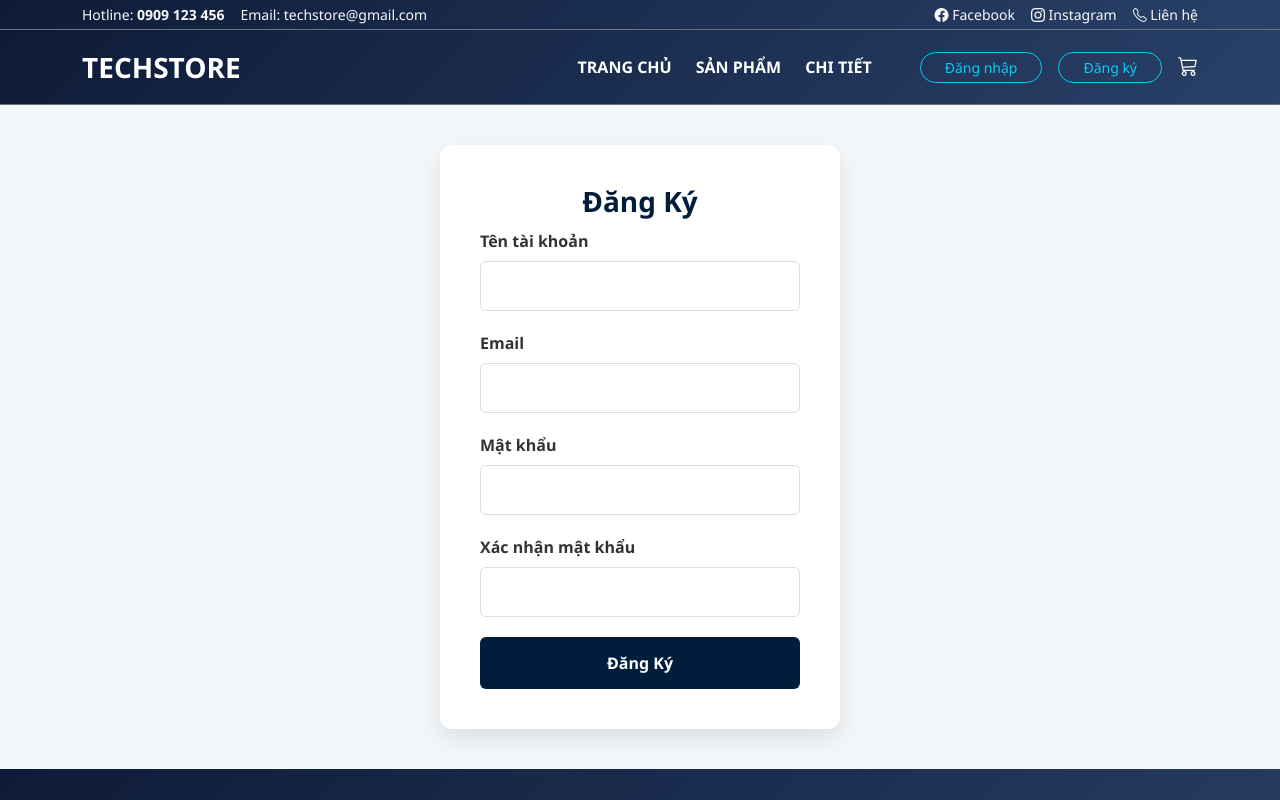
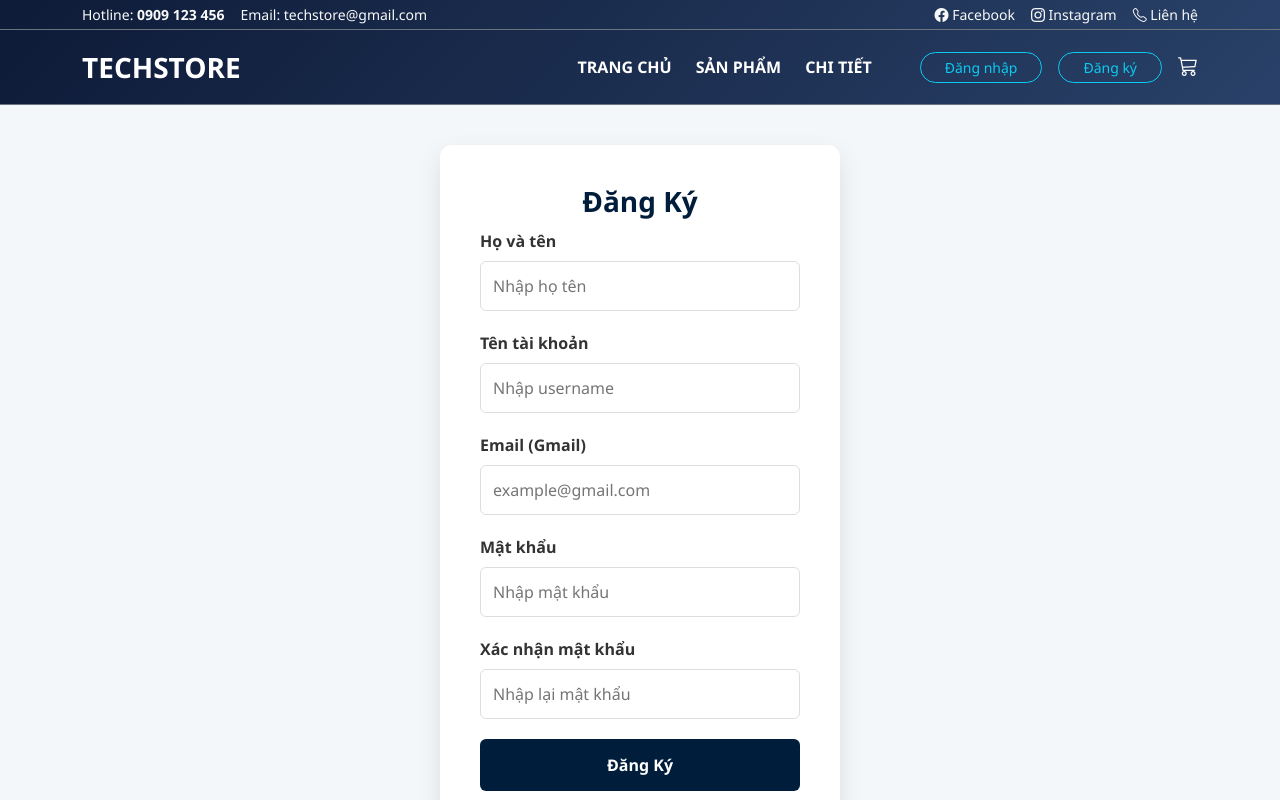
Before and after one commit to BaooDeppChaii/FW2_ASM, a React (Create React App) app: page /register in a window 1280 px wide. Shown: the top 800 px of the page. Built offline with nearby package versions, Linux system fonts and the light colour scheme.

Commit message:
[Admin] thêm placeholder cho admin

```diff
--- a/src/pages/Admin/Category/AdminCategoryForm.jsx
+++ b/src/pages/Admin/Category/AdminCategoryForm.jsx
@@ -141,6 +141,8 @@ const AdminCategoryForm = ({ onSubmit, dataEdit }) => {
 
           className={errors.name ? "input-error" : ""}
 
+          placeholder="VD: Áo, Quần, Phụ kiện..."
+
         />
 
 
@@ -157,45 +159,7 @@ const AdminCategoryForm = ({ onSubmit, dataEdit }) => {
       </div>
 
 
-      <div className="form-group">
 
-        <label>
-          Slug
-        </label>
-
-
-        <input
-
-          type="text"
-
-          value={formData.slug}
-
-          onChange={(e) =>
-
-            setFormData({
-
-              ...formData,
-
-              slug: e.target.value
-
-            })
-
-          }
-
-        />
-
-
-        {errors.slug && (
-
-          <p className="error-text">
-
-            {errors.slug}
-
-          </p>
-
-        )}
-
-      </div>
 
 
       <div className="form-group">
--- a/src/pages/Admin/Product/AdminProductForm.jsx
+++ b/src/pages/Admin/Product/AdminProductForm.jsx
@@ -75,6 +75,7 @@ const AdminProductForm = ({ onSubmit, dataEdit }) => {
           onChange={(e) =>
             setFormData({ ...formData, image: e.target.value })
           }
+          placeholder="Nhập ảnh."
         />
 
         {formData.image && (
@@ -97,6 +98,7 @@ const AdminProductForm = ({ onSubmit, dataEdit }) => {
           onChange={(e) =>
             setFormData({ ...formData, name: e.target.value })
           }
+          placeholder="Nhập tên sản phẩm."
         />
 
         {errors.name && <p className="error-text">{errors.name}</p>}
@@ -131,6 +133,7 @@ const AdminProductForm = ({ onSubmit, dataEdit }) => {
           onChange={(e) =>
             setFormData({ ...formData, price: e.target.value })
           }
+          placeholder="Nhập giá bán."
         />
 
         {errors.price && <p className="error-text">{errors.price}</p>}
@@ -146,6 +149,7 @@ const AdminProductForm = ({ onSubmit, dataEdit }) => {
           onChange={(e) =>
             setFormData({ ...formData, stock: e.target.value })
           }
+          placeholder="Nhập số lượng."
         />
 
         {errors.stock && <p className="error-text">{errors.stock}</p>}
--- a/src/pages/Admin/User/AdminUserForm.jsx
+++ b/src/pages/Admin/User/AdminUserForm.jsx
@@ -49,6 +49,7 @@ const AdminUserForm = ({ onSubmit, dataEdit }) => {
         <input
           value={formData.avatar}
           onChange={(e) => setFormData({...formData, avatar: e.target.value})}
+          placeholder="Nhập ảnh."
         />
         {formData.avatar && <img src={formData.avatar} className="preview-img" />}
       </div>
@@ -58,6 +59,7 @@ const AdminUserForm = ({ onSubmit, dataEdit }) => {
         <input
           value={formData.name}
           onChange={(e) => setFormData({...formData, name: e.target.value})}
+          placeholder="Nhập tên."
         />
         {errors.name && <p className="error-text">{errors.name}</p>}
       </div>
@@ -67,6 +69,7 @@ const AdminUserForm = ({ onSubmit, dataEdit }) => {
         <input
           value={formData.email}
           onChange={(e) => setFormData({...formData, email: e.target.value})}
+          placeholder="Nhập email."
         />
         {errors.email && <p className="error-text">{errors.email}</p>}
       </div>
--- a/src/pages/Client/Checkout/index.jsx
+++ b/src/pages/Client/Checkout/index.jsx
@@ -15,13 +15,39 @@ const Checkout = () => {
     address: ""
   });
 
+  const [errors, setErrors] = useState({});
+
+  // validate giống register
+  const validate = () => {
+
+    let newErrors = {};
+
+    if (!form.name.trim()) {
+      newErrors.name = "Vui lòng nhập họ tên";
+    }
+
+    if (!form.phone.trim()) {
+      newErrors.phone = "Vui lòng nhập số điện thoại";
+    }
+    else if (!/^[0-9]{9,11}$/.test(form.phone)) {
+      newErrors.phone = "SĐT không hợp lệ";
+    }
+
+    if (!form.address.trim()) {
+      newErrors.address = "Vui lòng nhập địa chỉ";
+    }
+
+    setErrors(newErrors);
+
+    return Object.keys(newErrors).length === 0;
+  };
+
+
   const handleSubmit = (e) => {
+
     e.preventDefault();
 
-    if (!form.name || !form.phone || !form.address) {
-      alert("Nhập đủ thông tin!");
-      return;
-    }
+    if (!validate()) return;
 
     const order = {
       customer: form,
@@ -31,12 +57,16 @@ const Checkout = () => {
     };
 
     localStorage.setItem("order", JSON.stringify(order));
+
     localStorage.removeItem("cart");
 
     navigate("/success");
+
   };
 
+
   return (
+
     <div className="checkout-page">
 
       <div className="checkout-container">
@@ -50,26 +80,62 @@ const Checkout = () => {
 
             <h3>Thông tin khách hàng</h3>
 
+
+            {/* name */}
             <input
               placeholder="Họ tên"
-              onChange={(e) => setForm({...form, name: e.target.value})}
+              onChange={(e) =>
+                setForm({ ...form, name: e.target.value })
+              }
             />
 
+            {errors.name && (
+              <span className="error-text">
+                {errors.name}
+              </span>
+            )}
+
+
+            {/* phone */}
             <input
               placeholder="Số điện thoại"
-              onChange={(e) => setForm({...form, phone: e.target.value})}
+              onChange={(e) =>
+                setForm({ ...form, phone: e.target.value })
+              }
             />
 
+            {errors.phone && (
+              <span className="error-text">
+                {errors.phone}
+              </span>
+            )}
+
+
+            {/* address */}
             <textarea
               placeholder="Địa chỉ"
-              onChange={(e) => setForm({...form, address: e.target.value})}
+              onChange={(e) =>
+                setForm({ ...form, address: e.target.value })
+              }
             />
 
-            <button type="submit" className="btn-checkout">
+            {errors.address && (
+              <span className="error-text">
+                {errors.address}
+              </span>
+            )}
+
+
+            <button
+              type="submit"
+              className="btn-checkout"
+            >
               Xác nhận đặt hàng
             </button>
 
           </form>
+
+
 
           {/* ORDER */}
           <div className="checkout-summary">
@@ -77,10 +143,20 @@ const Checkout = () => {
             <h3>Đơn hàng</h3>
 
             {cartItems.map(item => (
-              <div key={item.id} className="checkout-item">
+
+              <div
+                key={item.id}
+                className="checkout-item"
+              >
+
                 <span>{item.name}</span>
-                <span>{item.quantity} x {item.price.toLocaleString()}đ</span>
+
+                <span>
+                  {item.quantity} x {item.price.toLocaleString()}đ
+                </span>
+
               </div>
+
             ))}
 
             <hr />
@@ -91,12 +167,15 @@ const Checkout = () => {
 
           </div>
 
+
         </div>
 
       </div>
 
     </div>
+
   );
+
 };
 
 export default Checkout;
--- a/src/pages/Client/Register/index.jsx
+++ b/src/pages/Client/Register/index.jsx
@@ -3,18 +3,34 @@ import './style.css';
 
 const Register = () => {
   const [formData, setFormData] = useState({
+    fullname: '',
     username: '',
     email: '',
     password: '',
     confirmPassword: ''
   });
+
   const [errors, setErrors] = useState({});
 
   const validate = () => {
     let newErrors = {};
-    if (!formData.username.trim()) newErrors.username = "Tên tài khoản không được trống";
-    if (!formData.email.includes("@")) newErrors.email = "Email không hợp lệ";
-    if (formData.password.length < 6) newErrors.password = "Mật khẩu tối thiểu 6 ký tự";
+
+    if (!formData.fullname.trim()) {
+      newErrors.fullname = "Họ tên không được trống";
+    }
+
+    if (!formData.username.trim()) {
+      newErrors.username = "Tên tài khoản không được trống";
+    }
+
+    if (!formData.email.includes("@")) {
+      newErrors.email = "Email không hợp lệ";
+    }
+
+    if (formData.password.length < 6) {
+      newErrors.password = "Mật khẩu tối thiểu 6 ký tự";
+    }
+
     if (formData.confirmPassword !== formData.password) {
       newErrors.confirmPassword = "Mật khẩu xác nhận không khớp";
     }
@@ -25,9 +41,11 @@ const Register = () => {
 
   const handleSubmit = (e) => {
     e.preventDefault();
+
     if (validate()) {
+      console.log(formData);
       alert("Đăng ký thành công!");
-      // Gọi API đăng ký
+      // gọi API ở đây
     }
   };
 
@@ -35,35 +53,95 @@ const Register = () => {
     <div className="login-container">
       <div className="login-card">
         <h2 className="login-title">Đăng Ký</h2>
+
         <form className="login-form" onSubmit={handleSubmit}>
+
+          {/* Họ tên */}
+          <div className="form-group">
+            <label>Họ và tên</label>
+            <input
+              type="text"
+              placeholder="Nhập họ tên"
+              onChange={(e) =>
+                setFormData({ ...formData, fullname: e.target.value })
+              }
+            />
+            {errors.fullname && (
+              <span className="error-text">{errors.fullname}</span>
+            )}
+          </div>
+
+          {/* Username */}
           <div className="form-group">
             <label>Tên tài khoản</label>
-            <input type="text" onChange={(e) => setFormData({...formData, username: e.target.value})} />
-            {errors.username && <span className="error-text">{errors.username}</span>}
+            <input
+              type="text"
+              placeholder="Nhập username"
+              onChange={(e) =>
+                setFormData({ ...formData, username: e.target.value })
+              }
+            />
+            {errors.username && (
+              <span className="error-text">{errors.username}</span>
+            )}
           </div>
 
+          {/* Email */}
           <div className="form-group">
-            <label>Email</label>
-            <input type="email" onChange={(e) => setFormData({...formData, email: e.target.value})} />
-            {errors.email && <span className="error-text">{errors.email}</span>}
+            <label>Email (Gmail)</label>
+            <input
+              type="email"
+              placeholder="example@gmail.com"
+              onChange={(e) =>
+                setFormData({ ...formData, email: e.target.value })
+              }
+            />
+            {errors.email && (
+              <span className="error-text">{errors.email}</span>
+            )}
           </div>
 
+          {/* Password */}
           <div className="form-group">
             <label>Mật khẩu</label>
-            <input type="password" onChange={(e) => setFormData({...formData, password: e.target.value})} />
-            {errors.password && <span className="error-text">{errors.password}</span>}
+            <input
+              type="password"
+              placeholder="Nhập mật khẩu"
+              onChange={(e) =>
+                setFormData({ ...formData, password: e.target.value })
+              }
+            />
+            {errors.password && (
+              <span className="error-text">{errors.password}</span>
+            )}
           </div>
 
+          {/* Confirm Password */}
           <div className="form-group">
             <label>Xác nhận mật khẩu</label>
-            <input type="password" onChange={(e) => setFormData({...formData, confirmPassword: e.target.value})} />
-            {errors.confirmPassword && <span className="error-text">{errors.confirmPassword}</span>}
+            <input
+              type="password"
+              placeholder="Nhập lại mật khẩu"
+              onChange={(e) =>
+                setFormData({
+                  ...formData,
+                  confirmPassword: e.target.value,
+                })
+              }
+            />
+            {errors.confirmPassword && (
+              <span className="error-text">{errors.confirmPassword}</span>
+            )}
           </div>
 
-          <button type="submit" className="btn-login">Đăng Ký</button>
+          <button type="submit" className="btn-login">
+            Đăng Ký
+          </button>
+
         </form>
       </div>
     </div>
   );
 };
+
 export default Register;
```
